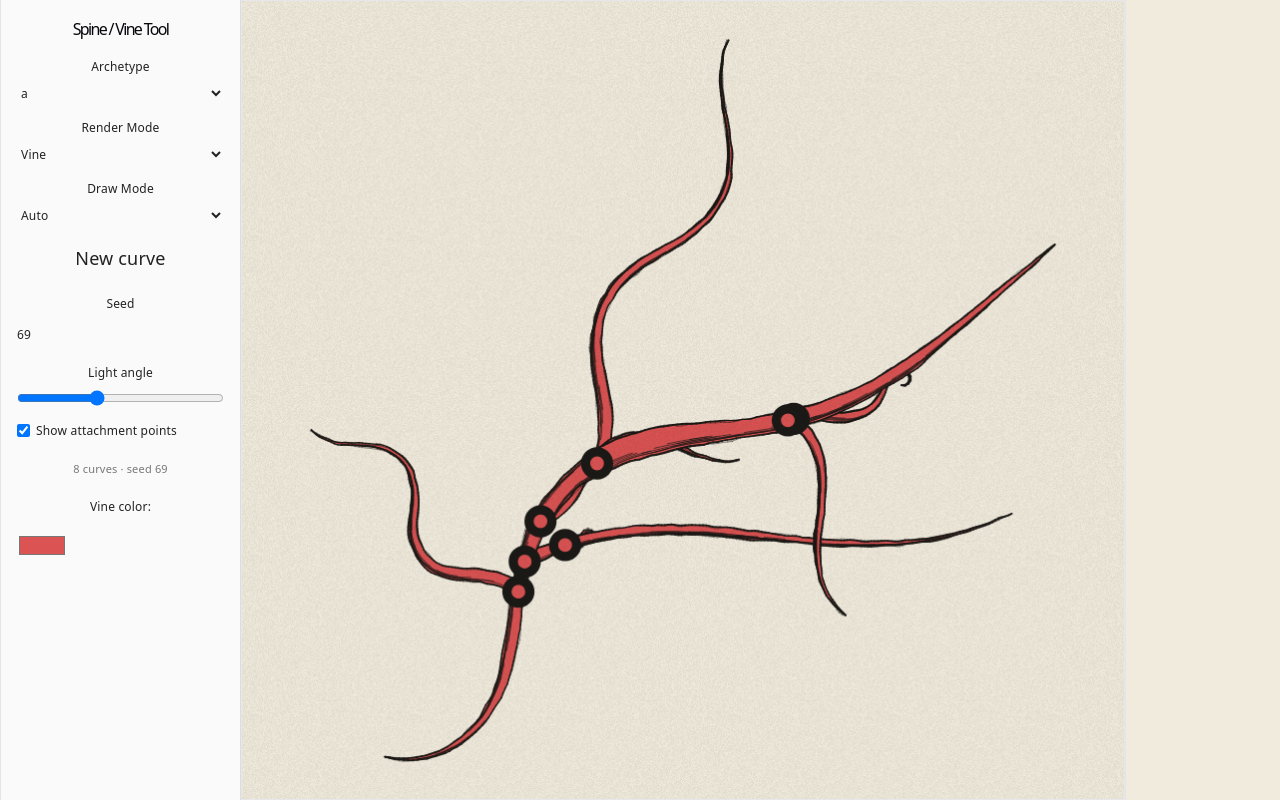
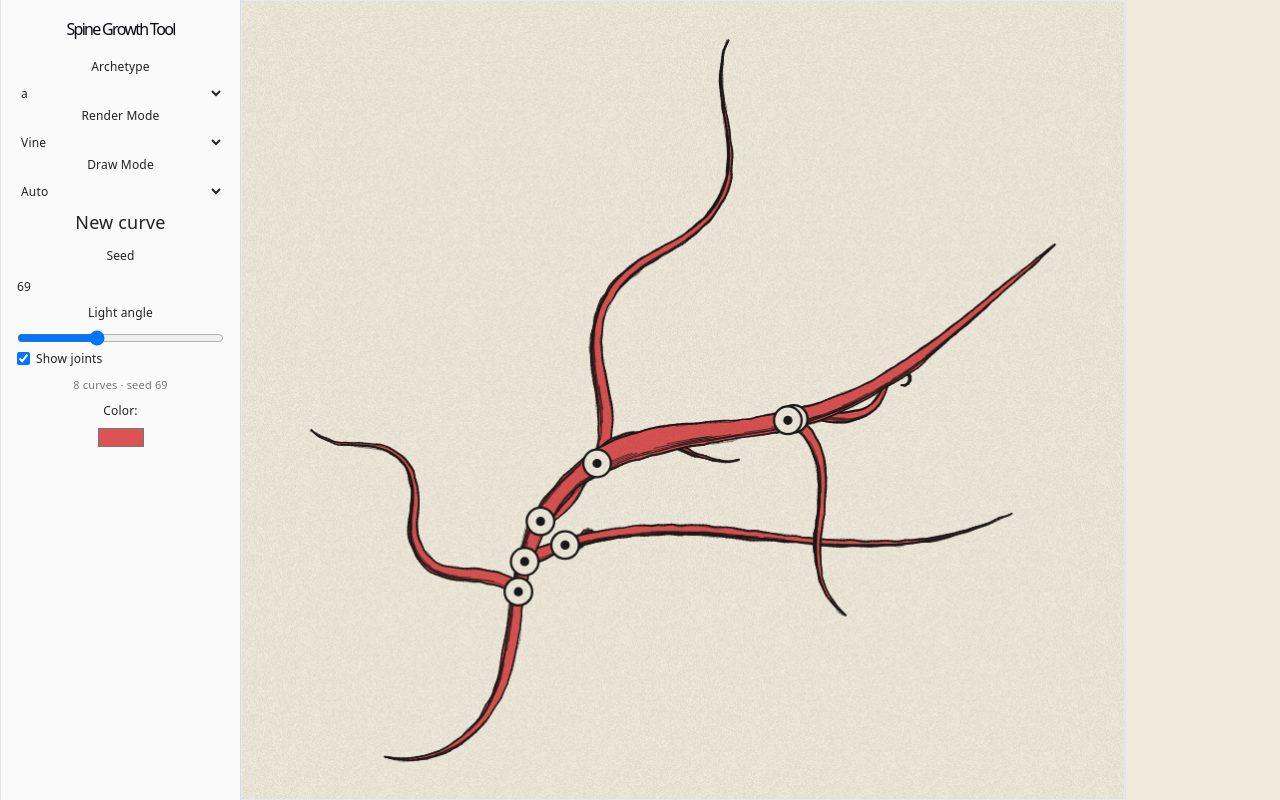
Before and after one commit to lilianzlettuce/spine, a React (Vite) app: page / in a window 1280 px wide. Built offline with nearby package versions, Linux system fonts and the light colour scheme.

Commit message:
add bone render mode with overlay both for now

```diff
--- a/src/components/Controls.tsx
+++ b/src/components/Controls.tsx
@@ -27,8 +27,9 @@ export function Controls() {
 
   return (
     <aside className="controls">
-      <h1>Spine / Vine Tool</h1>
+      <h1>Spine Growth Tool</h1>
 
+      <div className="">
         <label>
           Archetype
           <select
@@ -49,6 +50,7 @@ export function Controls() {
           >
             <option value="line">Line</option>
             <option value="vine">Vine</option>
+            <option value="bone">Bone</option>
           </select>
         </label>
 
@@ -92,7 +94,7 @@ export function Controls() {
             checked={showJoints}
             onChange={(e) => setShowJoints(e.target.checked)}
           />
-        Show attachment points
+          Show joints
         </label>
 
         {/*<button onClick={() => exportPng(scene, light)}>Export PNG</button>*/}
@@ -101,7 +103,7 @@ export function Controls() {
           {scene.spines[0]?.curves.length} curves · seed {scene.seed}
         </p>
 
-      <label>Vine color:</label>
+        <label>Color:</label>
         <input
           type="color"
           id="theme-color"
@@ -109,6 +111,7 @@ export function Controls() {
           value={vineColor}
           onChange={(e) => setVineColor(e.target.value)}
         />
+      </div>
     </aside>
   );
 }
--- a/src/render/renderScene.ts
+++ b/src/render/renderScene.ts
@@ -71,6 +71,7 @@ export function renderScene(
   ctx.scale(v.k, v.k);
   ctx.lineJoin = "round";
 
+  // Draw curves based on render mode
   if (o.style === "line")
     drawLines(ctx, scene, {
       light: o.light,
@@ -79,23 +80,40 @@ export function renderScene(
       showJoints: o.showJoints,
     });
   else if (o.style === "vine")
-    drawInk(ctx, scene, {
+    drawRibbonCord(ctx, scene, {
       light: o.light,
       unit,
       px,
       showJoints: o.showJoints,
       vineColor: o.vineColor ?? VINE_COLOR,
     });
+  else if (o.style === "bone") {
+    // Both for now
+    drawRibbonCord(ctx, scene, {
+      light: o.light,
+      unit,
+      px,
+      showJoints: o.showJoints,
+      vineColor: o.vineColor ?? VINE_COLOR,
+      jointColor: o.vineColor,
+    });
+    drawLines(ctx, scene, {
+      light: o.light,
+      unit,
+      px,
+      showJoints: o.showJoints,
+    });
+  }
 
   ctx.restore();
 
-  // Layer 3b: paper grain over everything, in screen space
+  // Add paper grain over everything
   if (o.style !== "line") paperGrain(ctx, o.w, o.h);
   return v;
 }
 
 // The ink pipeline: ribbons + hatching + hand-drawn edges
-function drawInk(
+function drawRibbonCord(
   ctx: CanvasRenderingContext2D,
   scene: Scene,
   o: {
@@ -104,6 +122,7 @@ function drawInk(
     px: number;
     showJoints: boolean;
     vineColor: string;
+    jointColor?: string;
   },
 ) {
   for (let spine of scene.spines) {
@@ -167,13 +186,20 @@ function drawInk(
     // TODO: joints
     // Placeholder joints: filled circles
     if (o.showJoints) {
-      ctx.fillStyle = o.vineColor;
       ctx.strokeStyle = INK;
-      ctx.lineWidth = 8; // 4 * o.px;
-      const jointSize = 10; // 4 * o.unit;
+      ctx.lineWidth = 2; // 4 * o.px;
+      const jointSize = 12; // 4 * o.unit;
       for (const j of spine.joints) {
+        // Large circle
+        ctx.fillStyle = o.jointColor || PAPER;
         ctx.beginPath();
         ctx.arc(j.x, j.y, jointSize, 0, Math.PI * 2);
+        ctx.fill();
+        ctx.stroke();
+        // Small circle
+        ctx.fillStyle = INK;
+        ctx.beginPath();
+        ctx.arc(j.x, j.y, 3 * o.unit, 0, Math.PI * 2);
         ctx.fill();
         ctx.stroke();
       }
```
Lines whose indentation alone changed are shown as unchanged.
